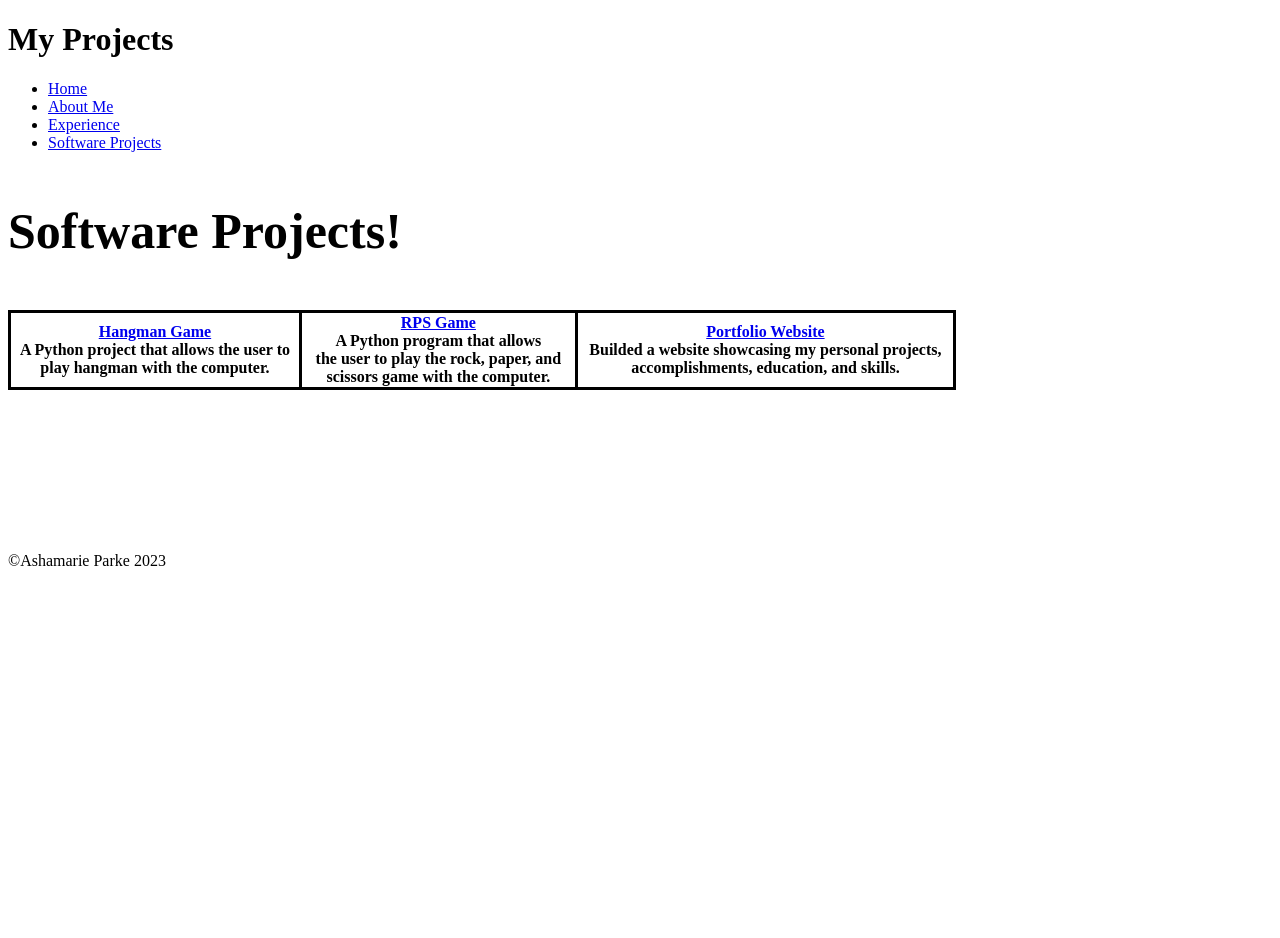
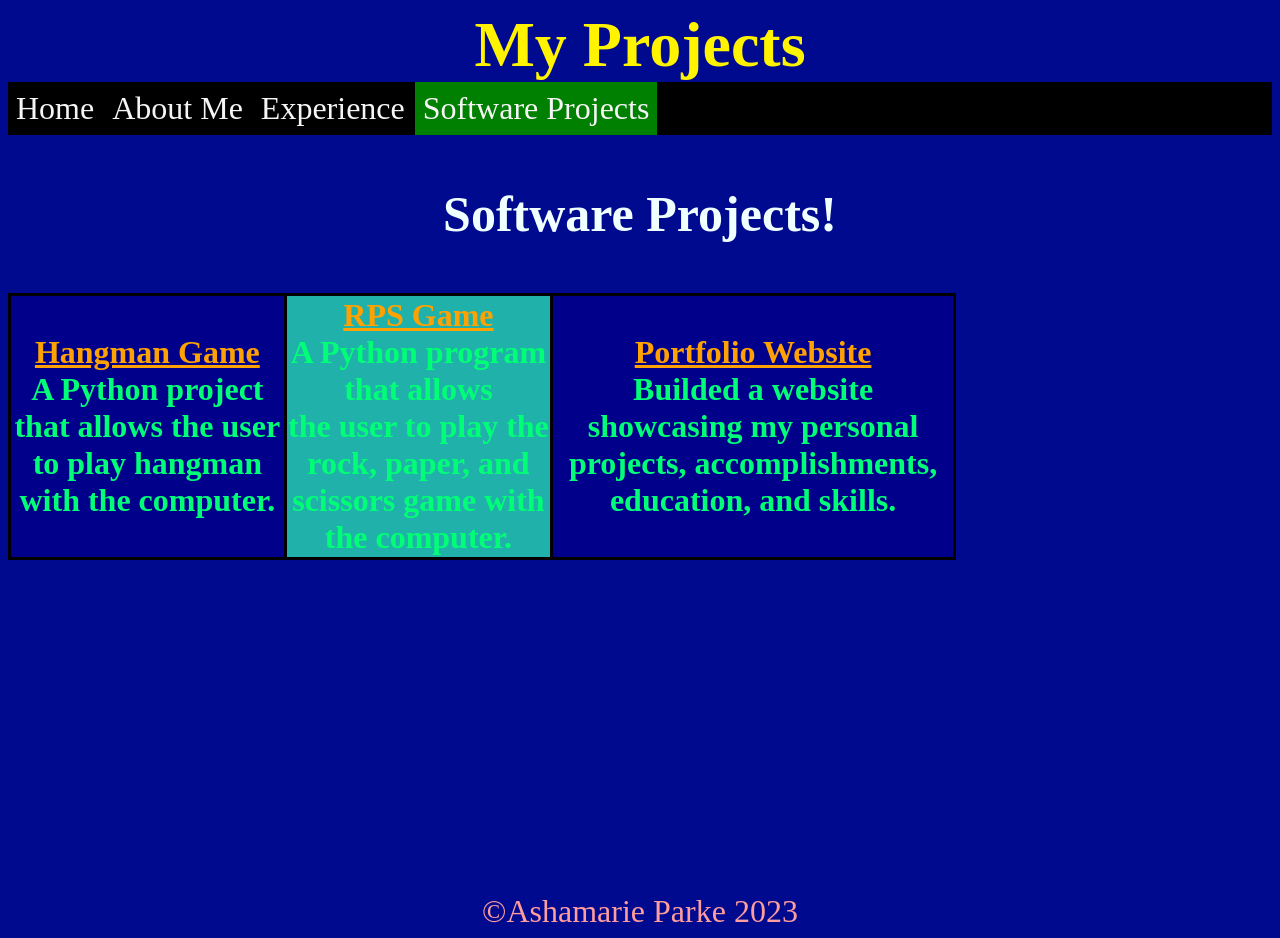
Before and after one commit to ashamarieparke/ashamarieparke.github.io, a website: page Parkeprojects.html in a window 1280 px wide. Before the commit the page ends 800 px from the top, so only its background shows below. Drawn offline with Linux system fonts and the light colour scheme.

Commit message:
Update Parkeprojects.html

```diff
--- a/Parkeprojects.html
+++ b/Parkeprojects.html
@@ -8,7 +8,7 @@
     <meta name="viewport" content="width=device-width, initial-scale=1.0">
     <title>Projects</title>
     <!--link to CSS file-->
-    <link rel="stylesheet" href="/stylesheets/mainstyle.css">
+    <link rel="stylesheet" href="/stylesheets/mainstyles.css">
     <style>
         table{
             align-tracks: center;
```
